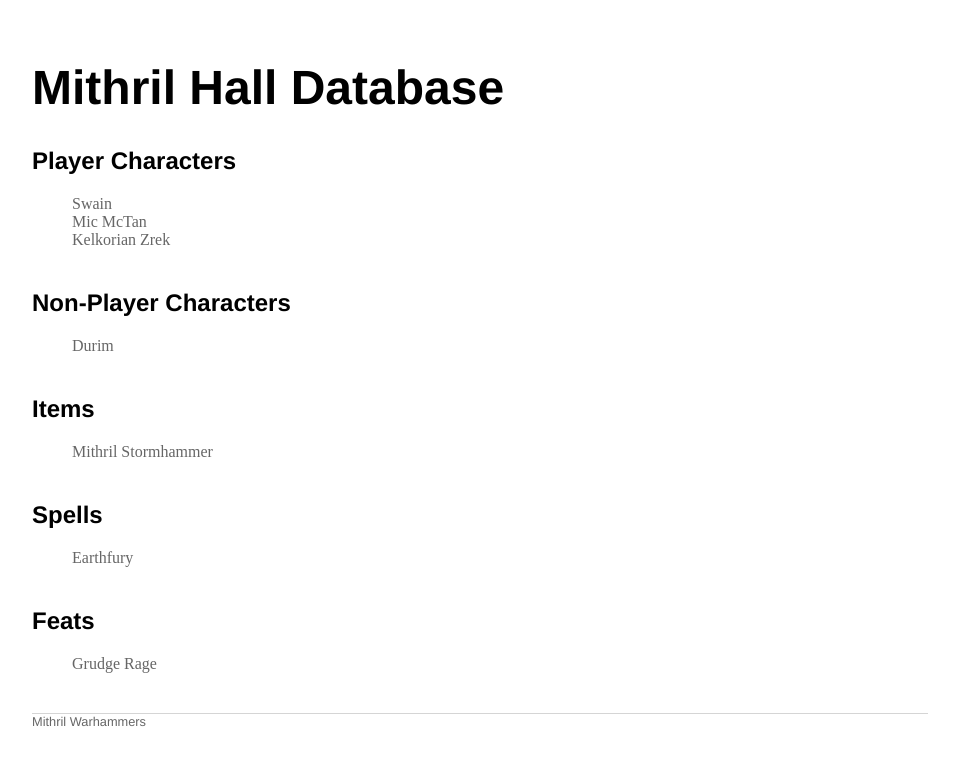
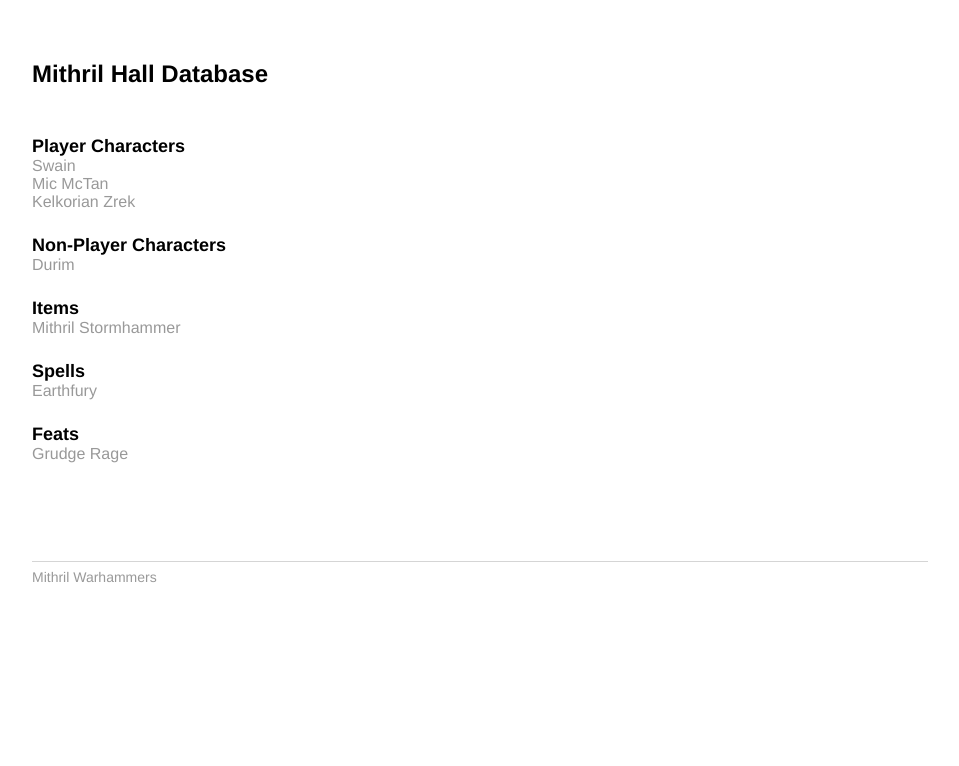
Before and after one commit to Thexeir/thexeir.github.io, a Jekyll site: the page built from index.html, in a window 1280 px wide. Shown: the top 766 px of the page, without its empty margins (160-1119 px from the left). Built offline with Jekyll 4.4.1, drawn with Linux system fonts in a browser that asks for light colours.

Commit message:
BrasilianMode

```diff
--- a/css/main.css
+++ b/css/main.css
@@ -1,52 +1,54 @@
 body {
     margin: 60px auto;
     width: 70%;
-}
-nav ul, footer ul {
-    font-family:'Helvetica', 'Arial', 'Sans-Serif';
-    padding: 0px;
-    list-style: none;
-    font-weight: bold;
-}
-nav ul li, footer ul li {
-    display: inline;
-    margin-right: 20px;
+    font-family: Helvetica, Arial, sans-serif;
+    font-size: 10px;
 }
 a {
     text-decoration: none;
-    color: #666666;
+    color: #999;
 }
 a:hover {
     text-decoration: underline;
 }
 h1 {
-    font-size: 3em;
-    font-family:'Helvetica', 'Arial', 'Sans-Serif';
+    font-size: 2.4em;
+    margin: 0 0 2em 0;
 }
 h2 {
-    font-size: 1.5em;
-    font-family:'Helvetica', 'Arial', 'Sans-Serif';
+  font-size: 1.8em;
+  margin: 10px 0px 0px 0px;
 }
 p {
-    font-size: 1em;
-    line-height: 1em;
+    font-size: 2.4em;
+    line-height: 2.2em;
     color: #333;
 }
-footer {
-    border-top: 1px solid #d5d5d5;
-    font-size: .8em;
-	font-family:'Helvetica', 'Arial', 'Sans-Serif';
+nav ul, footer ul {
+    padding: 0em;
+    list-style: none;
+    font-weight: bold;
+    margin: 0;
+    padding: 0;
+}
+nav ul li, footer ul li {
+    display: inline;
+    margin: 0;
+    padding: 0;
 }
 ul.posts {
-    margin: 20px auto 40px;
-    font-size: 1em;
+    font-size: 1.6em;
+    margin: 0 0 1.5em 0;
+    padding: 0;
 }
 ul.posts li {
     list-style: none;
+    margin: 0;
+    padding: 0;
 }
-li {
-    > ul,
-    > ol {
-         margin-bottom: 0;
-    }
+footer {
+    padding: .5em 0 0 0;
+    margin: 7em 0 0 0;
+    border-top: .1em solid #d5d5d5;
+    font-size: 1.4em;
 }
```
Also changed, not shown: 1 other file.
